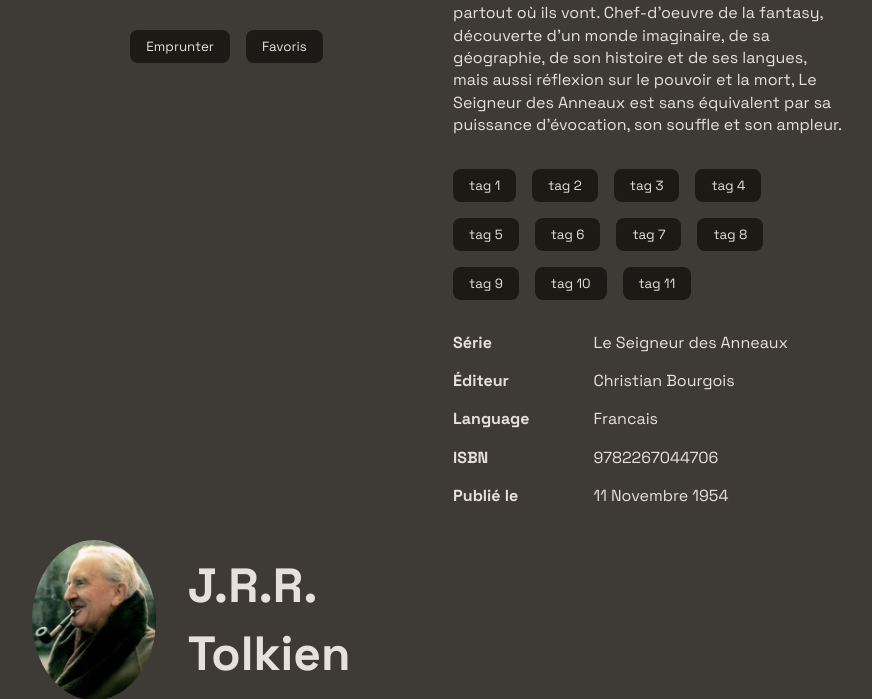
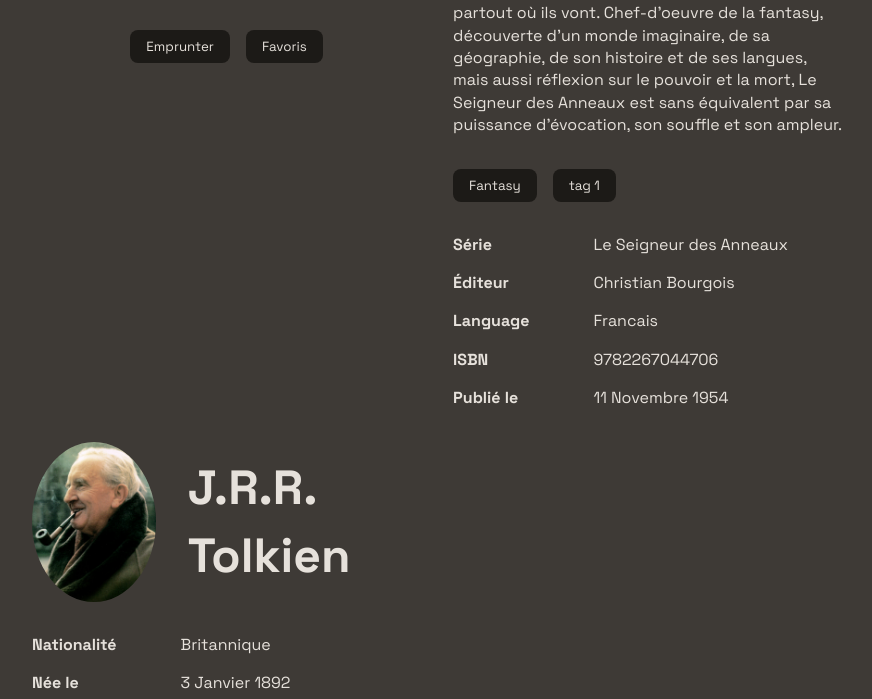
Before and after one commit to gauthierguillaume/biblihome, a PHP site: page /views/book-detail.php in a window 1280 px wide. Shown: the part 777-1476 px from the top of the page, without its empty margins (0-872 px from the left). Run offline with PHP 8.4, Linux system fonts and the light colour scheme; data comes from the database, SQL or seed files in the repository; some libraries are stand-ins or nearby versions.

Commit message:
Fix typos and improve code formatting across multiple files

```diff
--- a/blocks/my-loans.php
+++ b/blocks/my-loans.php
@@ -14,7 +14,7 @@
         <details>
             <summary class="flex-row jc-space-between ai-center">
                 <img src="../assets/fo/img/books/le-silmarillion.png" alt="">
-                <p>Le silmarillionfgfdgdfgdgdfgdfgdfgdfgdgdgf</p>
+                <p>Le silmarillion</p>
                 <p>J.R.R. Tolkien</p>
                 <div class="book-shipping">
                     <p>Livré</p>
--- a/blocks/nav.php
+++ b/blocks/nav.php
@@ -27,7 +27,6 @@
     <header>
 
         <?php
-        session_start();
         $user = $_SESSION['user'] ?? null;
 
         function bh_initials(string $first, string $last): string
@@ -37,6 +36,7 @@
             return $i1 . $i2;
         }
         ?>
+
         <!-- ------------- NAVBAR ------------- -->
         <nav class="flex-row jc-space-between ai-center wrap desktop">
             <div class="left-side flex-row jc-space-between ai-center">
--- a/views/book-detail.php
+++ b/views/book-detail.php
@@ -24,17 +24,22 @@ include($_SERVER['DOCUMENT_ROOT'] . '/blocks/nav.php');
             Cette quête terrible est parsemée d'embûches : Gandalf a disparu dans les Mines de la Moria et Boromir a succombé au pouvoir de l'Anneau. Frodo et Sam se sont échappés afin de poursuivre leur voyage jusqu'au coeur du Mordor.<br><br>
             À présent, ils cheminent seuls dans la désolation qui entoure le pays de Sauron - mais c'est sans compter la mystérieuse silhouette qui les suit partout où ils vont. Chef-d'oeuvre de la fantasy, découverte d'un monde imaginaire, de sa géographie, de son histoire et de ses langues, mais aussi réflexion sur le pouvoir et la mort, Le Seigneur des Anneaux est sans équivalent par sa puissance d'évocation, son souffle et son ampleur.</p>
         <div class="book-tags flex-row ai-center wrap">
+
+        <?php
+        $selectGenres = $db->prepare(
+            'SELECT *
+            FROM livres_genres
+            NATURAL JOIN genres
+            WHERE id_livre = ?');
+        $selectGenres->execute([3]);
+        $genres = $selectGenres->fetchAll();
+
+        foreach ($genres as $genre) {
+            echo '<button class="bd-btn">' . $genre['genre_tag'] . '</button>';
+        }
+        ?>
             <button class="bd-btn">tag 1</button>
-            <button class="bd-btn">tag 2</button>
-            <button class="bd-btn">tag 3</button>
-            <button class="bd-btn">tag 4</button>
-            <button class="bd-btn">tag 5</button>
-            <button class="bd-btn">tag 6</button>
-            <button class="bd-btn">tag 7</button>
-            <button class="bd-btn">tag 8</button>
-            <button class="bd-btn">tag 9</button>
-            <button class="bd-btn">tag 10</button>
-            <button class="bd-btn">tag 11</button>
+
         </div>
         <div class="content-details flex-row">
             <div class="cd-title flex-col">
```
Also changed, not shown: bo/_views/auteurs.php (+21 -21 lines).
